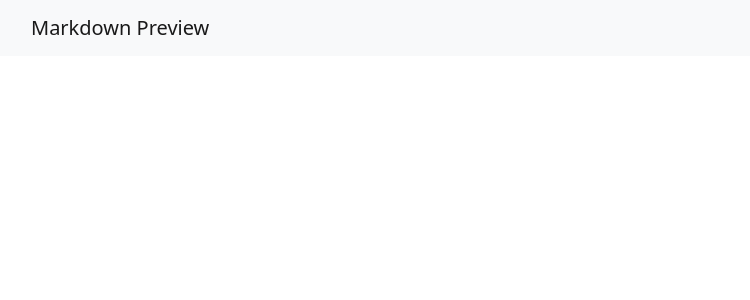
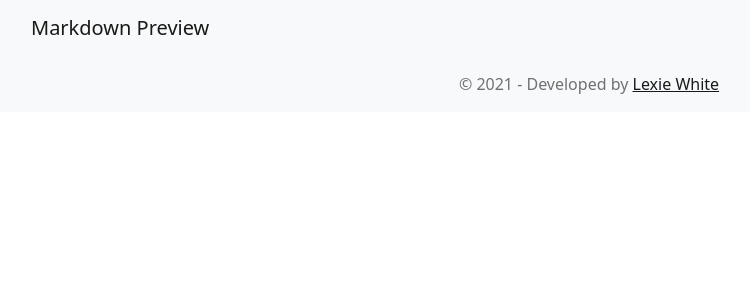
Before and after one commit to lexiewh/markdown-preview, a React (Create React App) app: page / in a window 1280 px wide. Shown: the top 300 px of the page, without its empty margins (51-801 px from the left). Built offline with nearby package versions, Linux system fonts and the light colour scheme.

Commit message:
MP-14 completes Footer component

```diff
--- a/src/components/App.js
+++ b/src/components/App.js
@@ -1,9 +1,11 @@
 import Header from "./Header";
+import Footer from "./Footer";
 
 function App() {
   return (
     <div id="app" data-cy='app'>
       <Header />
+      <Footer />
     </div>
   );
 }
--- /dev/null
+++ b/src/components/Footer.js
@@ -0,0 +1,18 @@
+import React from "react"
+import { Navbar, Container } from 'react-bootstrap'
+
+function Footer() {
+    return (
+        <Navbar bg='light' expand='lg'>
+            <Container id='footer' data-cy='footer'>
+                <Navbar.Collapse className='justify-content-center'>
+                    <Navbar.Text>
+                        © 2021 - Developed by <a href='https://github.com/lexiewh'>Lexie White</a>
+                    </Navbar.Text>
+                </Navbar.Collapse>
+            </Container>
+        </Navbar>
+    )
+}
+
+export default Footer
```
